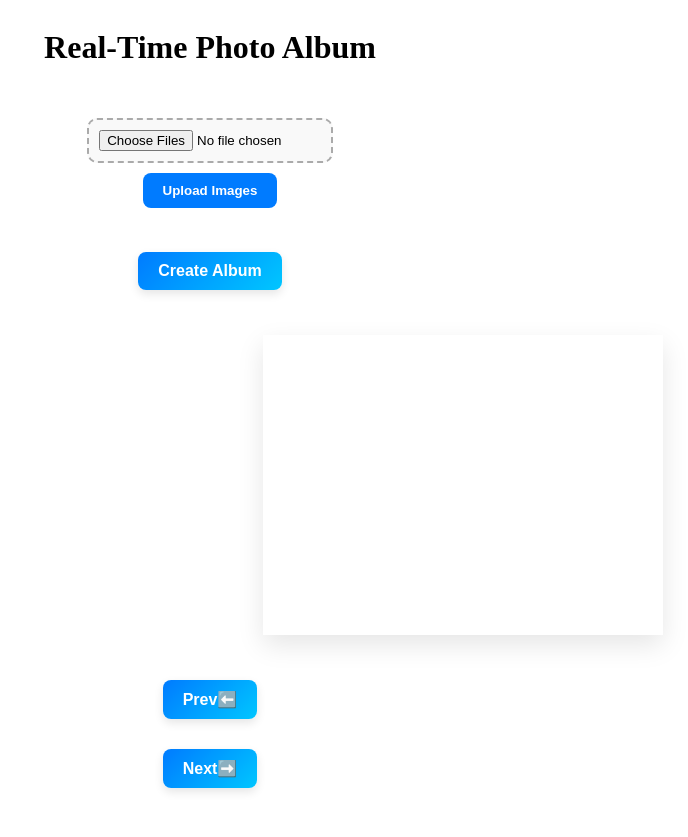
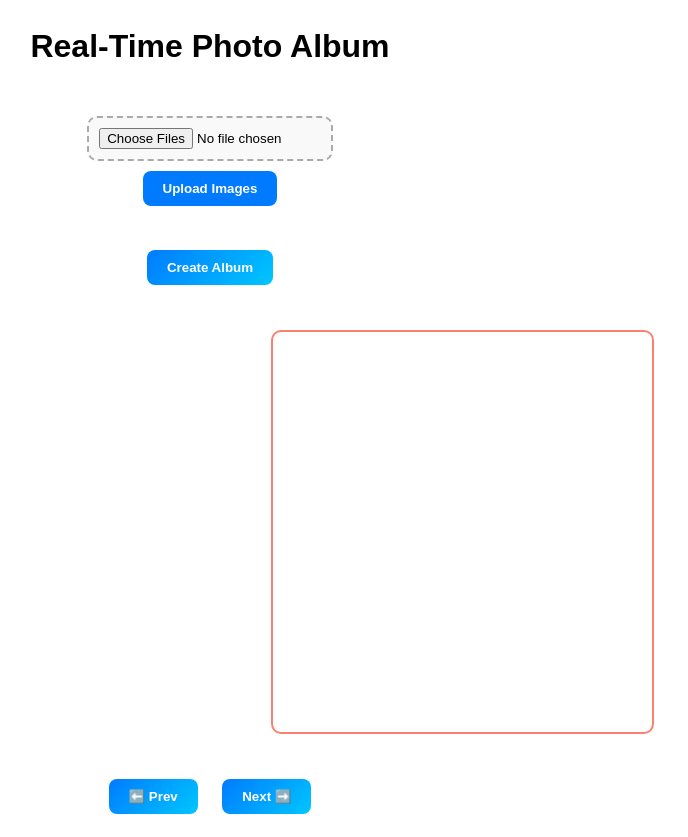
Before and after one commit to KESHUKUMAR1909/Picera-php-photo-album, a PHP site: page / in a window 1280 px wide. Shown: the whole page, without its empty margins (430-1118 px from the left). Before the commit the page ends 792 px from the top, so only its background shows below. Run offline with PHP 8.4, Linux system fonts and the light colour scheme.

Commit message:
Completing the assginment

```diff
--- a/index.html
+++ b/index.html
@@ -1,12 +1,10 @@
 <!DOCTYPE html>
 <html lang="en">
-
 <head>
   <meta charset="UTF-8">
   <title>Photo Album</title>
   <link rel="stylesheet" href="style.css">
 </head>
-
 <body>
   <h1 style="text-align: center;">Real-Time Photo Album</h1>
 
@@ -18,14 +16,13 @@
 
   <button id="createAlbumBtn">Create Album</button>
 
-  <div class="book" id="albumContainer">
+  <div class="book" id="albumContainer"></div>
 
+  <div id="controls">
+    <button id="prevPage">⬅️ Prev</button>
+    <button id="nextPage">Next ➡️</button>
   </div>
-
-  <button id="prevPage">Prev⬅️</button>
-  <button id="nextPage">Next➡️</button>
 
   <script src="script.js"></script>
 </body>
-
 </html>
--- a/style.css
+++ b/style.css
@@ -1,9 +1,15 @@
-body{
-    display: flex;
-    flex-direction: column;
-    align-items: center;
+body {
+  display: flex;
+  flex-direction: column;
+  align-items: center;
+  font-family: Arial, sans-serif;
 }
-/* Upload Form Styles */
+
+h1 {
+  margin-top: 20px;
+}
+
+/* Upload Form */
 #uploadForm {
   display: flex;
   flex-direction: column;
@@ -19,14 +25,8 @@ body{
   background-color: #f9f9f9;
   width: 80%;
   max-width: 350px;
-  transition: border-color 0.3s ease;
 }
 
-#imageInput:hover {
-  border-color: #007bff;
-}
-
-/* Message Styling */
 #message {
   font-size: 14px;
   color: #333;
@@ -34,37 +34,26 @@ body{
   text-align: center;
 }
 
-/* General Button Style */
-button,
-.btn {
+button {
   padding: 10px 20px;
   background-color: #007bff;
+  color: white;
+  font-weight: bold;
   border: none;
-  color: #fff;
-  font-weight: bold;
   border-radius: 8px;
   cursor: pointer;
   transition: background-color 0.3s ease;
 }
 
-button:hover,
-.btn:hover {
+button:hover {
   background-color: #0056b3;
 }
 
-/* Create Album and Nav Buttons */
 #createAlbumBtn,
 #prevPage,
 #nextPage {
   margin: 15px 10px;
-  padding: 10px 20px;
   background: linear-gradient(135deg, #007bff, #00c6ff);
-  color: white;
-  border: none;
-  border-radius: 8px;
-  font-size: 16px;
-  font-weight: 600;
-  box-shadow: 0 4px 10px rgba(0, 0, 0, 0.1);
 }
 
 #createAlbumBtn:hover,
@@ -73,42 +62,20 @@ button:hover,
   background: linear-gradient(135deg, #0056b3, #0096c7);
 }
 
-/* Center Buttons Responsively */
-.controls {
-  text-align: center;
-  margin-top: 20px;
-}
-
-/* Responsive for small screens */
-@media (max-width: 480px) {
-  button,
-  .btn,
-  #createAlbumBtn,
-  #prevPage,
-  #nextPage {
-    width: 80%;
-    padding: 10px;
-    font-size: 15px;
-  }
-
-  #imageInput {
-    width: 90%;
-  }
-}
-/* Book container with 3D perspective */
+/* Album (Book) */
 .book {
-  width: 60%;
-
-  max-width: 400px; /* Reduced from 600px */
-  height: 300px;     /* Reduced from 400px */
-  perspective: 800px;
+  width: 30%;
+  max-width: 600px;
+  height: 400px;
+  perspective: 1200px;
   margin: 30px auto;
   position: relative;
   left: 20%;
-  box-shadow: 0 10px 25px rgba(0, 0, 0, 0.1);
+  border: 2px solid salmon;
+  border-radius: 10px;
 }
 
-/* Each page in the book */
+/* Page container */
 .page {
   width: 100%;
   height: 100%;
@@ -116,7 +83,6 @@ button:hover,
   transform-style: preserve-3d;
   transform-origin: left center;
   transition: transform 1s ease;
-  box-shadow: 0 0 10px rgba(0,0,0,0.05);
 }
 
 /* Flip effect */
@@ -124,7 +90,7 @@ button:hover,
   transform: rotateY(-180deg);
 }
 
-/* Front and back sides of the page */
+/* Front and Back */
 .front, .back {
   position: absolute;
   width: 100%;
@@ -142,10 +108,10 @@ button:hover,
 
 .back {
   transform: rotateY(180deg);
-  background: #fafafa;
+  background-color: #f0f0f0;
 }
 
-/* Column that holds 3 images */
+/* Images in a column */
 .column {
   display: flex;
   flex-direction: column;
@@ -162,46 +128,13 @@ button:hover,
   object-fit: cover;
   margin: 5px 0;
   border-radius: 8px;
-  box-shadow: 0 4px 8px rgba(0,0,0,0.05);
+  box-shadow: 0 4px 8px rgba(0,0,0,0.1);
 }
 
-/* Gray background if column has empty images */
-.column:has(.empty-image) {
-  background-color: #f0f0f0;
-}
-
-/* Buttons Styling */
-#controls {
-  display: flex;
-  justify-content: center;
-  gap: 15px;
-  margin-top: 20px;
-  flex-wrap: wrap;
-}
-
-#controls button {
-  padding: 10px 20px;
-  background-color: #007bff;
-  color: white;
-  font-weight: bold;
-  border: none;
-  border-radius: 8px;
-  cursor: pointer;
-  box-shadow: 0 4px 6px rgba(0,0,0,0.1);
-  transition: background 0.3s ease;
-}
-
-#controls button:hover {
-  background-color: #0056b3;
-}
-
-/* Responsive adjustments */
+/* Responsive */
 @media (max-width: 768px) {
   .book {
     height: 300px;
-  }
-  .column img {
-    height: 28%;
   }
 }
 
@@ -209,8 +142,17 @@ button:hover,
   .book {
     height: 250px;
   }
+
+  #imageInput {
+    width: 90%;
+  }
+
+  button {
+    width: 80%;
+  }
+
   .column img {
+    width: 95%;
     height: 27%;
-    width: 95%;
   }
 }
```
Also changed, not shown: load-images.php (+5 -4 lines), script.js (+31 -25 lines).
